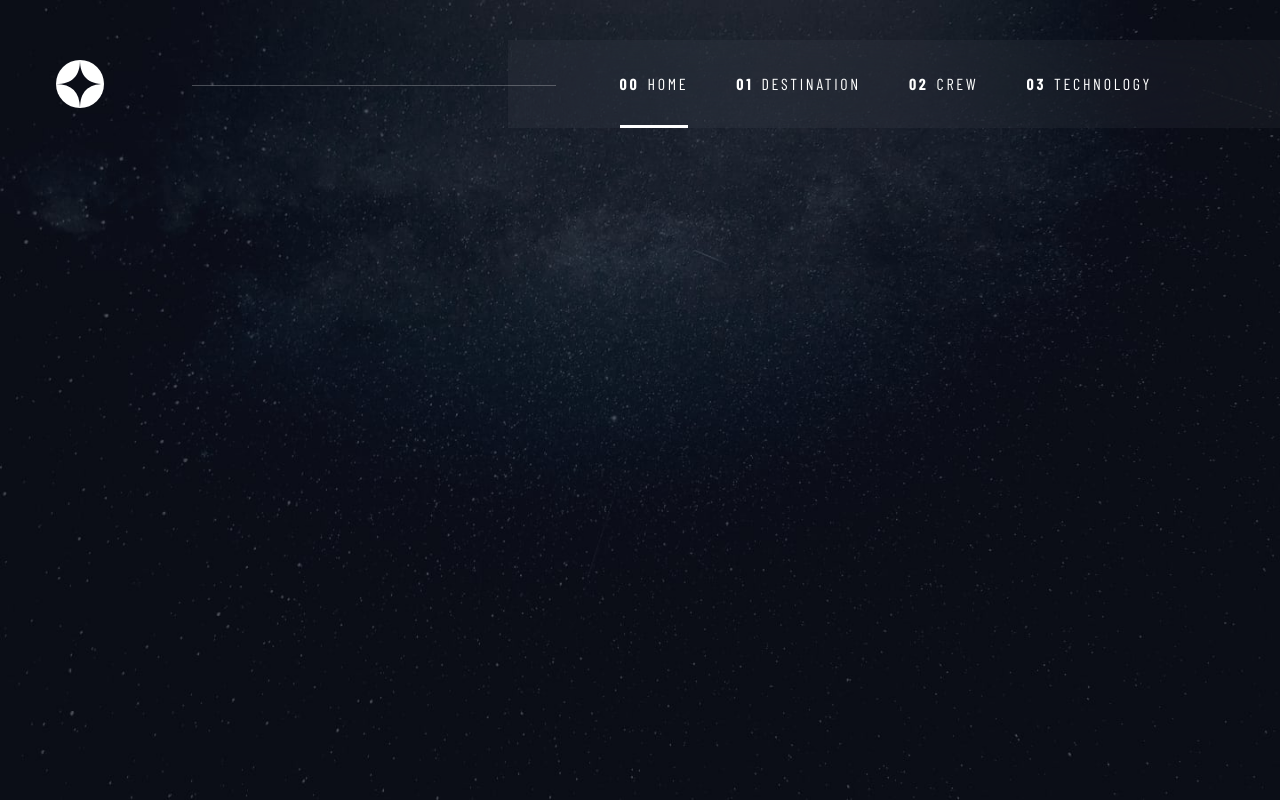
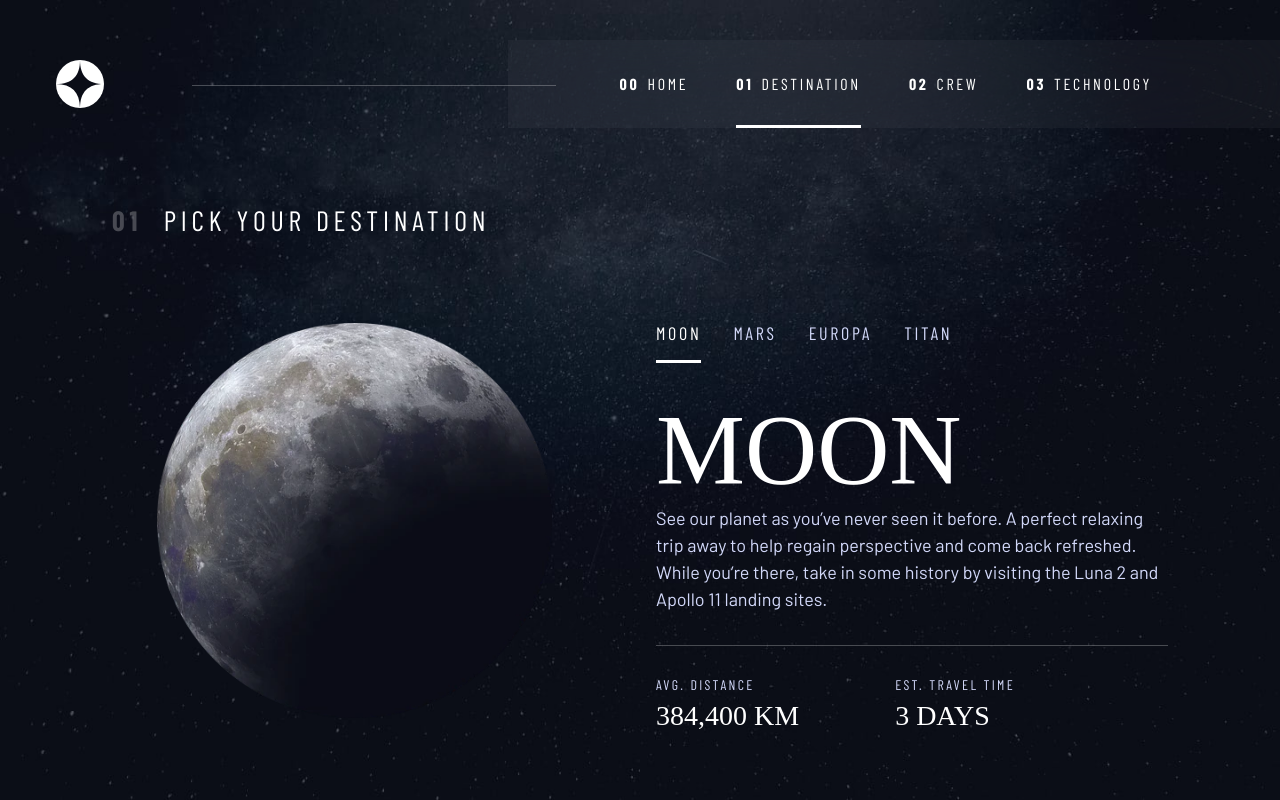
Before and after one commit to Salah1221/Space_tourism_website, a React (Vite) app: page /destination in a window 1280 px wide. Built offline with nearby package versions, Linux system fonts and the light colour scheme; a web font is replaced by a local one.

Commit message:
Finished the destination page

```diff
--- a/src/App.jsx
+++ b/src/App.jsx
@@ -1,20 +1,14 @@
-import { useEffect, useState } from "react";
+import { useState } from "react";
 import Nav from "./Nav";
 import Home from "./Home";
 import { Routes, Route } from "react-router-dom";
 import Destination from "./Destination";
 import Crew from "./Crew";
 import Technology from "./Technology";
+import data from "./data.json";
 
 const App = () => {
-  const [data, setData] = useState({});
   const [backgroundClass, setBackgroundClass] = useState("home");
-
-  useEffect(() => {
-    fetch("./src/data.json")
-      .then((response) => response.json())
-      .then((result) => setData(result));
-  }, []);
 
   return (
     <div className={"app " + backgroundClass}>
--- a/src/Destination.jsx
+++ b/src/Destination.jsx
@@ -1,19 +1,82 @@
 import PropTypes from "prop-types";
-import { useEffect } from "react";
+import { useEffect, useState } from "react";
 
-const Destination = ({ setBackgroundClass }) => {
+const Destination = ({ setBackgroundClass, destinations }) => {
+  const [ind, setInd] = useState(0);
+  const [clickedTabs, setClickedTabs] = useState([true, false, false, false]);
+
+  const handleClick = (index) => {
+    setInd(index);
+    let aux = [false, false, false, false];
+    aux[index] = true;
+    setClickedTabs(aux);
+  };
+
   useEffect(() => {
     setBackgroundClass("destination");
   });
+
   return (
-    <>
-      <div></div>
-    </>
+    <main className="grid-container grid-container--destination flow">
+      <h1 className="numbered-title">
+        <span aria-hidden="true">01</span> pick your destination
+      </h1>
+      <img src={destinations[ind].images.webp} alt={destinations[ind].name} />
+      <div className="destination-info">
+        <div className="tabs underline-indicators flex m-s-justify-center">
+          <button
+            aria-selected={clickedTabs[0] ? "true" : "false"}
+            className="uppercase ff-sans-cond text-accent letter-spacing-2"
+            onClick={() => handleClick(0)}
+          >
+            Moon
+          </button>
+          <button
+            aria-selected={clickedTabs[1] ? "true" : "false"}
+            className="uppercase ff-sans-cond text-accent letter-spacing-2"
+            onClick={() => handleClick(1)}
+          >
+            Mars
+          </button>
+          <button
+            aria-selected={clickedTabs[2] ? "true" : "false"}
+            className="uppercase ff-sans-cond text-accent letter-spacing-2"
+            onClick={() => handleClick(2)}
+          >
+            Europa
+          </button>
+          <button
+            aria-selected={clickedTabs[3] ? "true" : "false"}
+            className="uppercase ff-sans-cond text-accent letter-spacing-2"
+            onClick={() => handleClick(3)}
+          >
+            Titan
+          </button>
+        </div>
+        <h2 className="fs-800 ff-serif uppercase">{destinations[ind].name}</h2>
+        <p className="text-accent">{destinations[ind].description}</p>
+        <div className="time-and-distance flex">
+          <div>
+            <h3 className="fs-200 uppercase ff-sans-cond letter-spacing-3 text-accent">
+              Avg. Distance
+            </h3>
+            <p className="ff-serif uppercase">{destinations[ind].distance}</p>
+          </div>
+          <div>
+            <h3 className="fs-200 uppercase ff-sans-cond letter-spacing-3 text-accent">
+              Est. travel time
+            </h3>
+            <p className="ff-serif uppercase">{destinations[ind].travel}</p>
+          </div>
+        </div>
+      </div>
+    </main>
   );
 };
 
 Destination.propTypes = {
   setBackgroundClass: PropTypes.func,
+  destinations: PropTypes.array,
 };
 
 export default Destination;
--- a/src/Nav.jsx
+++ b/src/Nav.jsx
@@ -1,12 +1,13 @@
-import { useRef, useState } from "react";
+import { useEffect, useRef, useState } from "react";
 import Logo from "./assets/shared/logo.svg";
-import { Link } from "react-router-dom";
+import { Link, useLocation } from "react-router-dom";
 
 const Nav = () => {
+  const location = useLocation();
   const [isClicked, SetIsClicked] = useState(false);
   const [areClicked, setAreClicked] = useState([true, false, false, false]);
 
-  const linkRef = useRef([1, 2, 3, 4]);
+  const linkRef = useRef([]);
 
   const handleClick = (index) => {
     let aux = [false, false, false, false];
@@ -15,6 +16,23 @@ const Nav = () => {
     linkRef.current[index].click();
     SetIsClicked(false);
   };
+
+  useEffect(() => {
+    switch (location.pathname) {
+      case "/":
+        handleClick(0);
+        break;
+      case "/destination":
+        handleClick(1);
+        break;
+      case "/crew":
+        handleClick(2);
+        break;
+      case "/technology":
+        handleClick(3);
+        break;
+    }
+  }, []);
 
   return (
     <header className="primary-header flex">
--- a/src/index.css
+++ b/src/index.css
@@ -153,6 +153,12 @@ p {
   }
 }
 
+@media (max-width: 50rem) {
+  .m-s-justify-center {
+    justify-content: center;
+  }
+}
+
 .d-block {
   display: block;
 }
@@ -161,40 +167,6 @@ p {
   padding-inline: 2em;
   margin-inline: auto;
   max-width: 80rem;
-}
-
-.grid-container {
-  text-align: center;
-  display: grid;
-  place-items: center;
-  padding-inline: 1.5rem;
-}
-
-.grid-container *:not(h1) {
-  max-width: 49ch;
-}
-
-@media (min-width: 50rem) {
-  .grid-container {
-    text-align: left;
-    grid-template-columns: minmax(2em, 1fr) repeat(2, minmax(0, 40rem)) minmax(
-        2em,
-        1fr
-      );
-    column-gap: var(--container-gap, 2rem);
-  }
-  .grid-container > *:first-child {
-    grid-column: 2;
-  }
-
-  .grid-container > *:last-child {
-    grid-column: 3;
-  }
-
-  .grid-container--home {
-    padding-bottom: max(6rem, 20vh);
-    align-items: end;
-  }
 }
 
 .sr-only {
@@ -318,6 +290,10 @@ p {
   line-height: 1.1;
 }
 
+/* ------------------- */
+/* Components          */
+/* ------------------- */
+
 .numbered-title {
   font-family: var(--ff-sans-cond);
   font-size: var(--fs-500);
@@ -330,10 +306,6 @@ p {
   font-weight: 700;
   margin-right: 0.4em;
 }
-
-/* ------------------- */
-/* Components          */
-/* ------------------- */
 
 .large-button {
   width: 8.5625em;
@@ -548,6 +520,10 @@ p {
 }
 .tabs > * {
   background-color: transparent;
+  transition: color 0.3s;
+}
+.tabs > *[aria-selected="true"] {
+  color: hsl(var(--clr-white));
 }
 
 .dot-indicators > * {
@@ -586,8 +562,9 @@ p {
 }
 
 /* ----------------------------- */
-/* Page specific backgrounds     */
+/* Page specific styles          */
 /* ----------------------------- */
+
 .app {
   background-size: cover;
   background-position: bottom center;
@@ -643,3 +620,127 @@ p {
     background-image: url("./assets/technology/background-technology-desktop.jpg");
   }
 }
+
+/* ----------------------------- */
+/* Layout                        */
+/* ----------------------------- */
+
+.grid-container {
+  text-align: center;
+  display: grid;
+  place-items: center;
+  padding-inline: 1.5rem;
+  padding-bottom: 2rem;
+}
+
+.grid-container p:not([class]) {
+  max-width: var(--max-width, 49ch);
+}
+
+.numbered-title {
+  grid-area: title;
+}
+
+/* destination */
+
+.grid-container--destination {
+  --flow-space: 2rem;
+  grid-template-areas:
+    "title"
+    "image"
+    "content";
+}
+
+.grid-container--destination img {
+  grid-area: image;
+  width: clamp(170px, 30.903vw, 445px);
+  aspect-ratio: 1;
+}
+
+.grid-container--destination .tabs {
+  margin-bottom: 2rem;
+}
+
+.grid-container--destination .destination-info {
+  grid-area: content;
+}
+
+.time-and-distance {
+  border-top: 1px solid hsl(var(--clr-white) / 0.25);
+  padding-top: 1.75rem;
+  margin-top: 2rem;
+  flex-direction: column;
+}
+
+.time-and-distance p {
+  font-size: 1.75rem;
+}
+
+@media (min-width: 35rem) {
+  .numbered-title {
+    justify-self: start;
+    margin-top: 2rem;
+  }
+  .grid-container--destination {
+    padding-inline: 2rem;
+  }
+  .time-and-distance {
+    flex-direction: row;
+    justify-content: space-evenly;
+  }
+}
+
+@media (min-width: 50rem) {
+  .grid-container {
+    text-align: left;
+    grid-template-columns: minmax(2em, 1fr) repeat(2, minmax(0, 38rem)) minmax(
+        2em,
+        1fr
+      );
+    column-gap: var(--container-gap, 2rem);
+    --max-width: 44ch;
+  }
+
+  .grid-container--home {
+    padding-bottom: max(6rem, 20vh);
+    align-items: end;
+  }
+  .grid-container--home > *:first-child {
+    grid-column: 2;
+  }
+
+  .grid-container--home > *:last-child {
+    grid-column: 3;
+  }
+
+  .numbered-title {
+    margin-top: auto;
+  }
+  .grid-container--destination {
+    justify-items: start;
+    grid-template-areas:
+      "... title title ..."
+      "... image content ..."
+      "... image content ...";
+    grid-template-columns: minmax(2em, 1fr) repeat(2, minmax(0, 32rem)) minmax(
+        2em,
+        1fr
+      );
+  }
+  .grid-container--destination img {
+    margin-left: 2.8rem;
+  }
+  .destination-info {
+    justify-self: end;
+  }
+  .time-and-distance {
+    justify-content: flex-start;
+    --gap: min(8vw, 6rem);
+  }
+}
+
+@media (max-width: 75rem) {
+  .grid-container--destination img {
+    margin-left: 0;
+  }
+}
```
